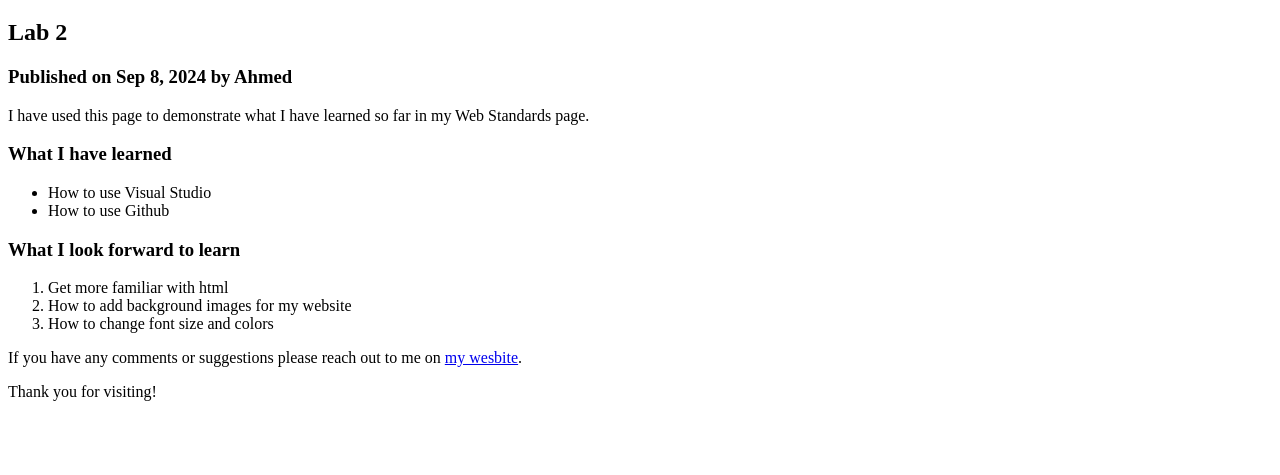
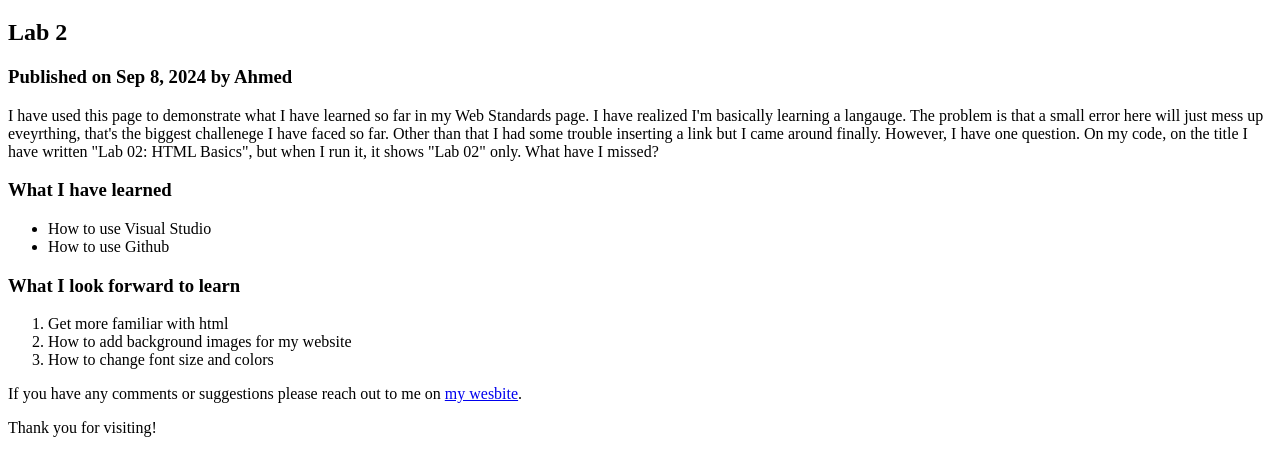
Before and after one commit to rayreding/CSIT121, a plain HTML site: page lab02/indexfile.html in a window 1280 px wide. Shown: the part 61-536 px from the top of the page. Drawn offline with Linux system fonts and the light colour scheme.

Commit message:
Add files via upload

```diff
--- a/lab02/indexfile.html
+++ b/lab02/indexfile.html
@@ -22,7 +22,11 @@
 <main>
 
     <article>
-<p> I have used this page to demonstrate what I have learned so far in my Web Standards page.</p>
+<p> I have used this page to demonstrate what I have learned so far in my Web Standards page. I have realized I'm basically learning a langauge. The
+    problem is that a small error here will just mess up eveyrthing, that's the biggest challenege I have faced so far. Other than that I had some trouble
+    inserting a link but I came around finally. However, I have one question. On my code, on the title I have written "Lab 02: HTML Basics", but when I run
+    it, it shows "Lab 02" only. What have I missed?
+</p>
 
 <h3>What I have learned</h3>
 
```
